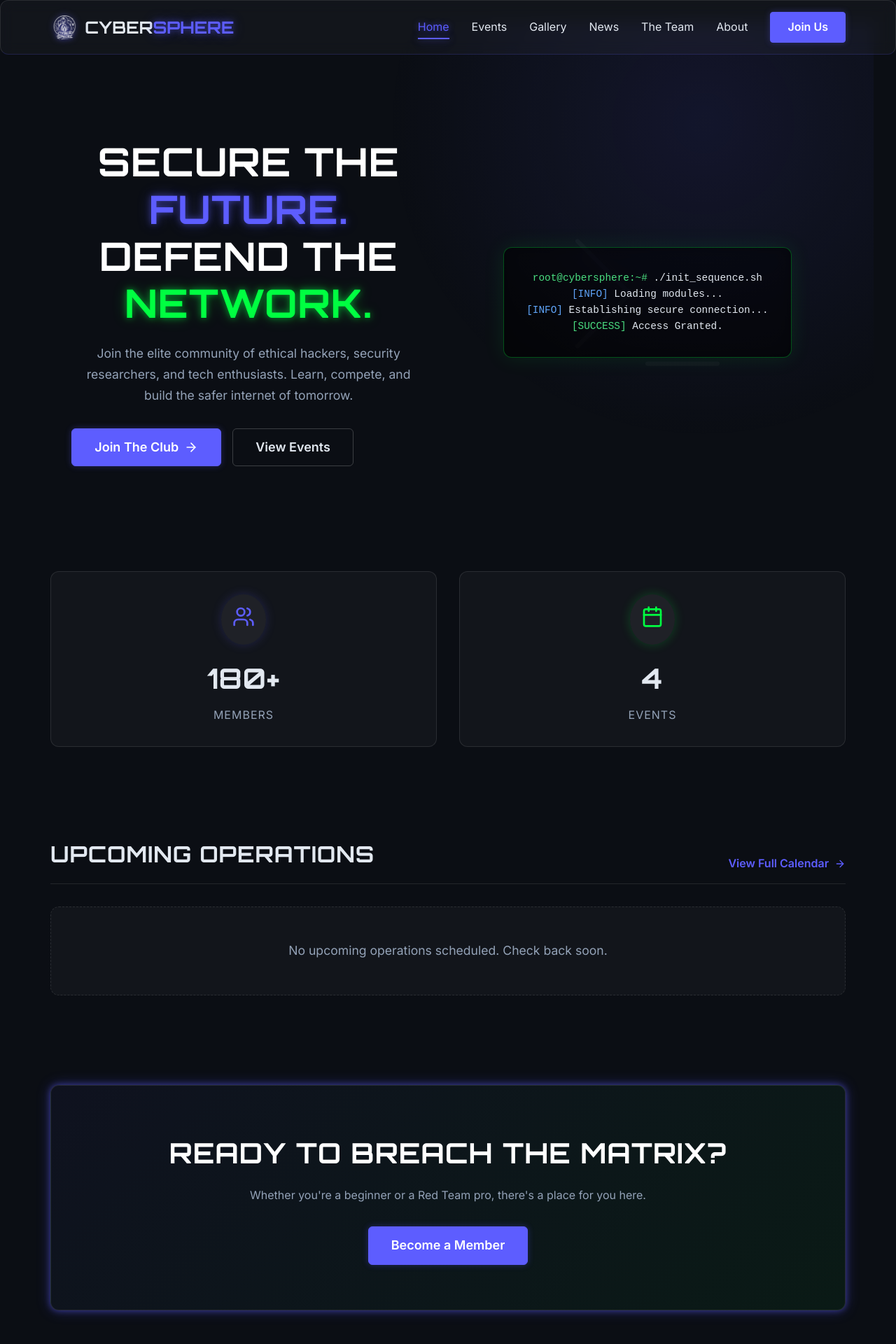
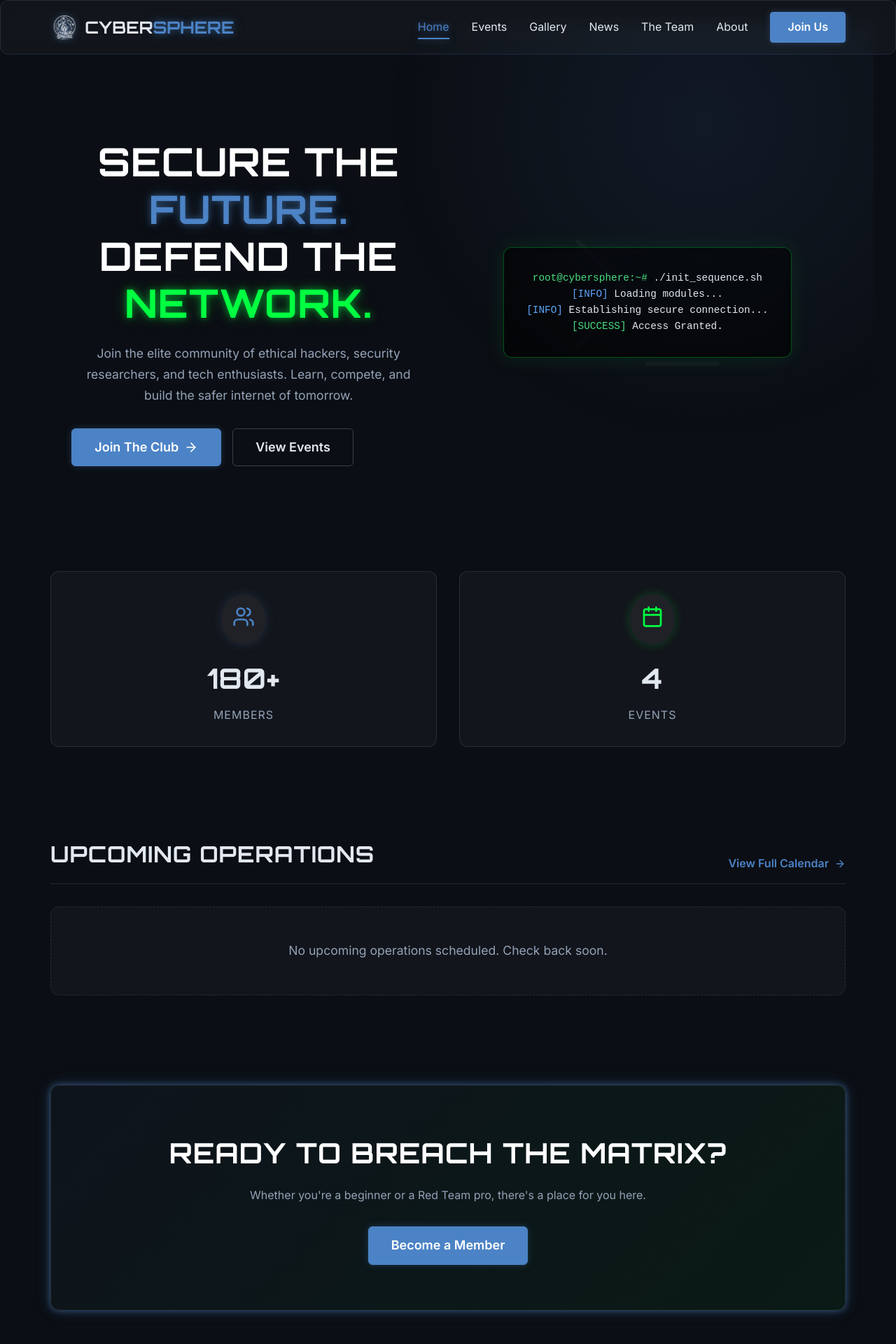
Before and after one commit to cybersphereclub/CyberSphere-Web, a React (Vite) app: page / in a window 1280 px wide. Shown: the top 1920 px of the page at 70% size. Built offline with nearby package versions, Linux system fonts and the light colour scheme.

Commit message:
ui changes

```diff
--- a/src/components/common/Button.css
+++ b/src/components/common/Button.css
@@ -32,14 +32,14 @@
     background: var(--color-cyber-blue);
     color: white;
     border-color: var(--color-cyber-blue);
-    box-shadow: 0 0 10px rgba(93, 93, 255, 0.3);
+    box-shadow: 0 0 10px rgba(76, 131, 198, 0.3);
 }
 
 .btn-primary:hover {
     background: transparent;
     color: var(--color-cyber-blue);
-    box-shadow: 0 0 20px rgba(93, 93, 255, 0.6);
-    text-shadow: 0 0 5px rgba(93, 93, 255, 0.4);
+    box-shadow: 0 0 20px rgba(76, 131, 198, 0.6);
+    text-shadow: 0 0 5px rgba(76, 131, 198, 0.4);
 }
 
 .btn-secondary {
--- a/src/components/common/Footer.css
+++ b/src/components/common/Footer.css
@@ -1,7 +1,7 @@
 .footer {
     margin-top: 4rem;
     padding: 3rem 0 1rem;
-    border-top: 1px solid rgba(93, 93, 255, 0.2);
+    border-top: 1px solid rgba(76, 131, 198, 0.2);
     border-radius: 12px 12px 0 0;
 }
 
--- a/src/components/common/Navbar.css
+++ b/src/components/common/Navbar.css
@@ -5,7 +5,7 @@
     width: 100%;
     padding: 1rem 0;
     z-index: 1000;
-    border-bottom: 1px solid rgba(93, 93, 255, 0.2);
+    border-bottom: 1px solid rgba(76, 131, 198, 0.2);
 }
 
 .navbar-container {
@@ -56,7 +56,7 @@
 .nav-link.active,
 .nav-link:hover {
     color: var(--color-cyber-blue);
-    text-shadow: 0 0 8px rgba(93, 93, 255, 0.6);
+    text-shadow: 0 0 8px rgba(76, 131, 198, 0.6);
 }
 
 .nav-link::after {
@@ -83,15 +83,15 @@
     border-radius: 4px;
     font-weight: 600;
     border: 1px solid var(--color-cyber-blue);
-    box-shadow: 0 0 10px rgba(93, 93, 255, 0.3);
+    box-shadow: 0 0 10px rgba(76, 131, 198, 0.3);
     transition: all 0.3s ease;
 }
 
 .btn-primary:hover {
     background: transparent;
     color: var(--color-cyber-blue);
-    box-shadow: 0 0 20px rgba(93, 93, 255, 0.6);
-    text-shadow: 0 0 8px rgba(93, 93, 255, 0.6);
+    box-shadow: 0 0 20px rgba(76, 131, 198, 0.6);
+    text-shadow: 0 0 8px rgba(76, 131, 198, 0.6);
 }
 
 .navbar-mobile-toggle {
--- a/src/components/features/CountdownTimer.css
+++ b/src/components/features/CountdownTimer.css
@@ -20,8 +20,8 @@
     padding: 0.5rem 0.75rem;
     min-width: 60px;
     text-align: center;
-    border: 1px solid rgba(93, 93, 255, 0.3);
-    box-shadow: inset 0 0 10px rgba(93, 93, 255, 0.1);
+    border: 1px solid rgba(76, 131, 198, 0.3);
+    box-shadow: inset 0 0 10px rgba(76, 131, 198, 0.1);
     text-shadow: var(--glow-blue);
 }
 
--- a/src/components/features/EventCard.css
+++ b/src/components/features/EventCard.css
@@ -42,7 +42,7 @@
     font-size: 0.75rem;
     font-weight: 700;
     border-radius: 4px;
-    box-shadow: 0 0 10px rgba(93, 93, 255, 0.4);
+    box-shadow: 0 0 10px rgba(76, 131, 198, 0.4);
 }
 
 .event-content {
--- a/src/components/features/Gallery.css
+++ b/src/components/features/Gallery.css
@@ -131,7 +131,7 @@
     max-width: 100%;
     max-height: 85vh;
     border-radius: 8px;
-    box-shadow: 0 0 50px rgba(93, 93, 255, 0.2);
+    box-shadow: 0 0 50px rgba(76, 131, 198, 0.2);
 }
 
 .lightbox-caption {
--- a/src/components/features/StatsSection.css
+++ b/src/components/features/StatsSection.css
@@ -22,7 +22,7 @@
 
 .icon-blue {
     color: var(--color-cyber-blue);
-    box-shadow: 0 0 15px rgba(93, 93, 255, 0.2);
+    box-shadow: 0 0 15px rgba(76, 131, 198, 0.2);
 }
 
 .icon-green {
--- a/src/data/members.js
+++ b/src/data/members.js
@@ -102,7 +102,7 @@ export const members = [
         id: 10,
         name: 'Anshul Rathod',
         role: 'Tech Lead',
-        bio: '"Be curious, Not Judgmental." - Anshul Rathod',
+        bio: '"Be curious, Not Judgmental." - Walt Whitman',
         image: '',
         socials: {
             linkedin: 'https://www.linkedin.com/in/anshul-rathod-295060333',
--- a/src/index.css
+++ b/src/index.css
@@ -1,15 +1,21 @@
 :root {
   /* Color Palette */
   --bg-deep-space: #0B0E14;
-  --color-cyber-blue: #5D5DFF;
+  --color-cyber-blue: #4C83C6;
+  /* Cyber Blue */
+
+
   --color-threat-red: #FF4646;
   --color-neon-green: #00FF41;
   /* Updated from Purple */
+
   --color-steel-white: #E2E8F0;
   --color-dark-overlay: rgba(11, 14, 20, 0.8);
+  /* Updated to match new bg */
 
   /* Neon Glows */
-  --glow-blue: 0 0 10px rgba(93, 93, 255, 0.5), 0 0 20px rgba(93, 93, 255, 0.3);
+  --glow-blue: 0 0 10px rgba(76, 131, 198, 0.5), 0 0 20px rgba(76, 131, 198, 0.3);
+  /* Aqua Blue Glow */
   --glow-green: 0 0 10px rgba(0, 255, 65, 0.5), 0 0 20px rgba(0, 255, 65, 0.3);
   /* Updated from Purple */
   --glow-red: 0 0 10px rgba(255, 70, 70, 0.5), 0 0 20px rgba(255, 70, 70, 0.3);
--- a/src/pages/Home.css
+++ b/src/pages/Home.css
@@ -6,7 +6,7 @@
     overflow: hidden;
     padding-top: 80px;
     /* Navbar offset */
-    background: radial-gradient(circle at 80% 20%, rgba(93, 93, 255, 0.1) 0%, transparent 40%);
+    background: radial-gradient(circle at 80% 20%, rgba(76, 131, 198, 0.1) 0%, transparent 40%);
 }
 
 .hero-container {
@@ -26,14 +26,14 @@
     align-items: center;
     gap: 0.5rem;
     padding: 0.5rem 1rem;
-    background: rgba(93, 93, 255, 0.1);
+    background: rgba(76, 131, 198, 0.1);
     border: 1px solid var(--color-cyber-blue);
     border-radius: 50px;
     color: var(--color-cyber-blue);
     font-weight: 600;
     font-size: 0.9rem;
     margin-bottom: 1.5rem;
-    box-shadow: 0 0 10px rgba(93, 93, 255, 0.2);
+    box-shadow: 0 0 10px rgba(76, 131, 198, 0.2);
 }
 
 .hero-title {
@@ -220,7 +220,7 @@
 .cta-box {
     text-align: center;
     padding: 4rem 2rem;
-    background: linear-gradient(135deg, rgba(93, 93, 255, 0.05) 0%, rgba(0, 255, 65, 0.05) 100%);
+    background: linear-gradient(135deg, rgba(76, 131, 198, 0.05) 0%, rgba(0, 255, 65, 0.05) 100%);
 }
 
 .cta-box h2 {
```
